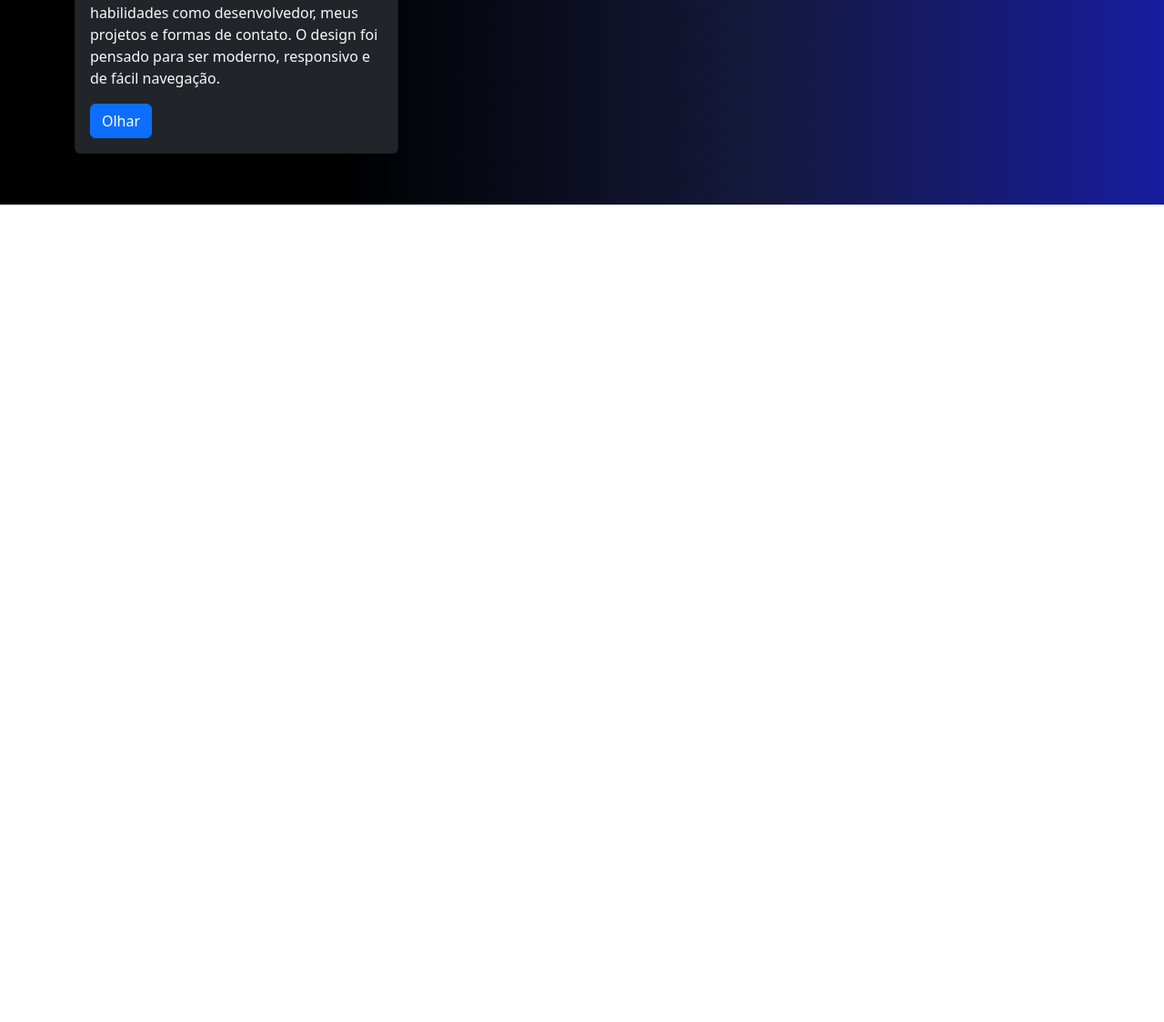
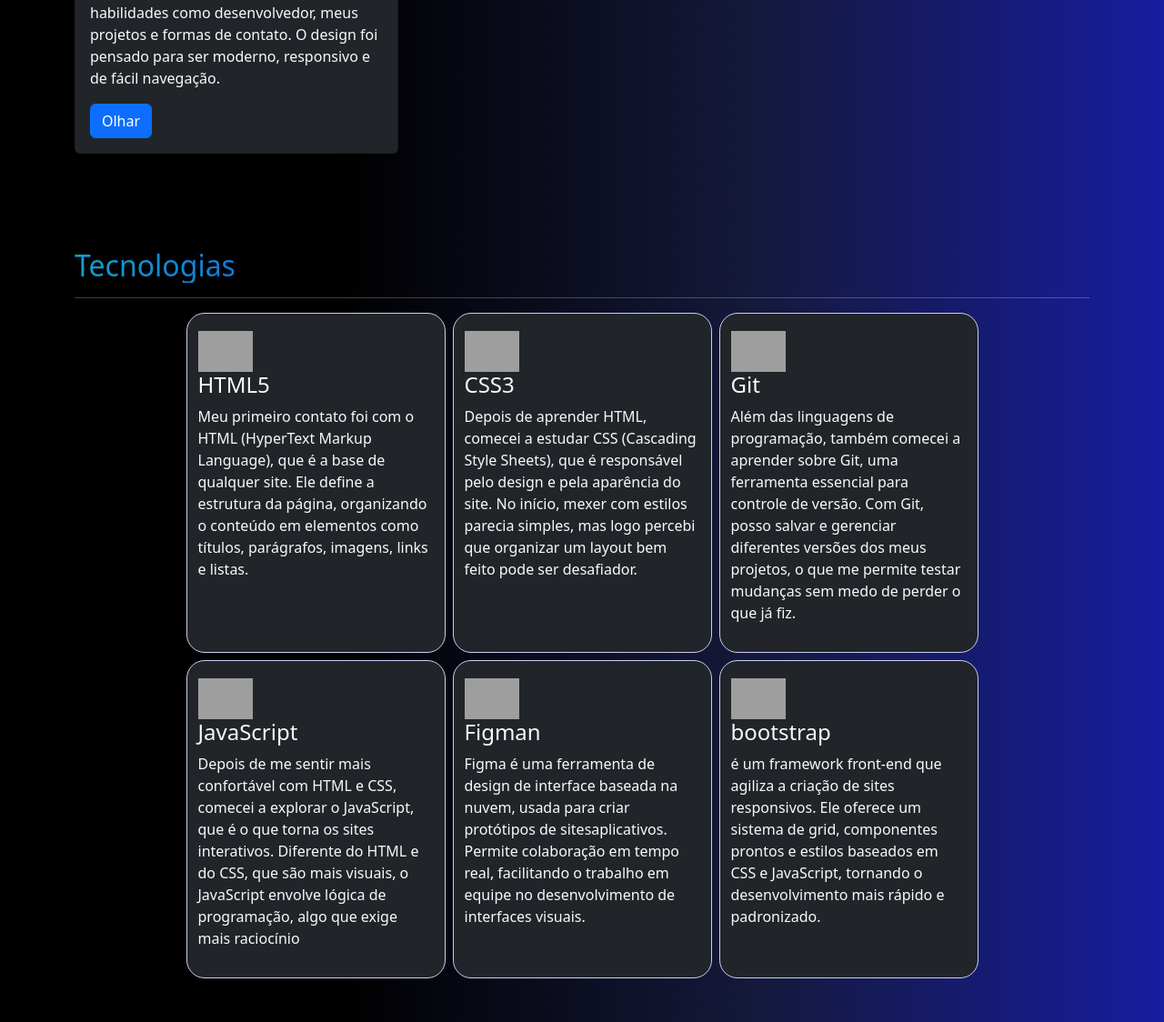
Before and after one commit to Davi-santos16/Portfolio, a plain HTML site: page index.html in a window 1280 px wide. Shown: the part 1263-2387 px from the top of the page at 91% size. Before the commit the page ends 1488 px from the top, so only its background shows below. Drawn offline with nearby package versions, Linux system fonts and the light colour scheme; grey boxes are pictures that could not be loaded.

Commit message:
feat:Criaçao da section Tecnologias

```diff
--- a/index.html
+++ b/index.html
@@ -92,4 +92,30 @@
         </div>
     </section>
 
+     <!-- Tecnologias -->
+     <section id="Tecnologias" class="py-5  text-light ">
+        <div class="container">
+          <h2>Tecnologias</h2>
+          <hr>
+          <div class="row gap-2 justify-content-center ">
+            <div class="bord bg-dark col-md-3 "><img src="https://cdn.jsdelivr.net/gh/devicons/devicon@latest/icons/html5/html5-original.svg" width="60"><h4>HTML5</h4>
+            <p>Meu primeiro contato foi com o HTML (HyperText Markup Language), que é a base de qualquer site. Ele define a estrutura da página, organizando o conteúdo em elementos como títulos, parágrafos, imagens, links e listas. </p>
+            </div>
+            <div class="bord col-md-3 bg-dark"><img src="https://cdn.jsdelivr.net/gh/devicons/devicon@latest/icons/css3/css3-original.svg" width="60"><h4>CSS3</h4>
+            <p>Depois de aprender HTML, comecei a estudar CSS (Cascading Style Sheets), que é responsável pelo design e pela aparência do site. No início, mexer com estilos parecia simples, mas logo percebi que organizar um layout bem feito pode ser desafiador.</p></div>
+            <div class="bord col-md-3 bg-dark"><img src="https://cdn.jsdelivr.net/gh/devicons/devicon@latest/icons/git/git-original.svg" width="60"><h4>Git</h4>
+            <p>Além das linguagens de programação, também comecei a aprender sobre Git, uma ferramenta essencial para controle de versão. Com Git, posso salvar e gerenciar diferentes versões dos meus projetos, o que me permite testar mudanças sem medo de perder o que já fiz.</p></div>
+            <div class="bord col-md-3 bg-dark"><img src="https://cdn.jsdelivr.net/gh/devicons/devicon@latest/icons/javascript/javascript-original.svg" width="60"><h4>JavaScript</h4>
+            <p>Depois de me sentir mais confortável com HTML e CSS, comecei a explorar o JavaScript, que é o que torna os sites interativos. Diferente do HTML e do CSS, que são mais visuais, o JavaScript envolve lógica de programação, algo que exige mais raciocínio</p></div>
+            <div class="bord col-md-3 bg-dark"><img src="https://cdn.jsdelivr.net/gh/devicons/devicon@latest/icons/figma/figma-original.svg" width="60"><h4>Figman</h4>
+            <p>Figma é uma ferramenta de design de interface baseada na nuvem, usada para criar protótipos de sitesaplicativos. Permite colaboração em tempo real, facilitando o trabalho em equipe no desenvolvimento de interfaces visuais.</p></div>
+            <div class="bord col-md-3 bg-dark"><img src="https://cdn.jsdelivr.net/gh/devicons/devicon@latest/icons/bootstrap/bootstrap-original.svg" width="60"><h4>bootstrap</h4>
+            <p>é um framework front-end que agiliza a criação de sites responsivos. Ele oferece um sistema de grid, componentes prontos e estilos baseados em CSS e JavaScript, tornando o desenvolvimento mais rápido e padronizado.</p>
+            </div>
+
+          </div>
+        </div>
+    </section>
+
+
 </body>
--- a/style.css
+++ b/style.css
@@ -31,3 +31,12 @@
     transition: all 0.3s ease-in-out;
 
 }
+.bord{
+    transition: all 0.3s ease-in-out;
+    border: solid 0.5px  rgb(203, 206, 244) !important;
+    border-radius: 20px;
+    padding: 15px;
+}
+.bord img{
+    margin-top: 4px;
+}
```
